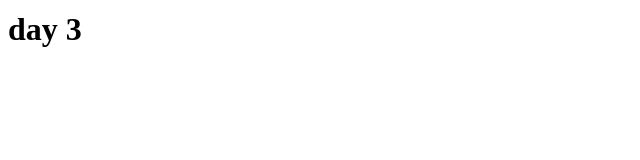
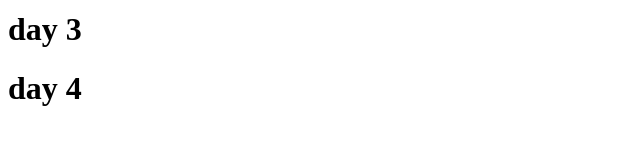
Before and after one commit to Abdurakhman00000/git-ex, a Next.js app: page /main/components/header/Header in a window 1280 px wide. Shown: the part 127-287 px from the top of the page, without its empty margins (0-640 px from the left). Built offline with nearby package versions, Linux system fonts and the light colour scheme.

Commit message:
feat: add

```diff
--- a/src/pages/main/components/header/Header.tsx
+++ b/src/pages/main/components/header/Header.tsx
@@ -9,6 +9,7 @@ const Header = () => {
           <h1>day 1</h1>
           <h1>day 2</h1>
           <h1>day 3</h1>
+          <h1>day 4</h1>
         </div>
       </div>
     </header>
```
